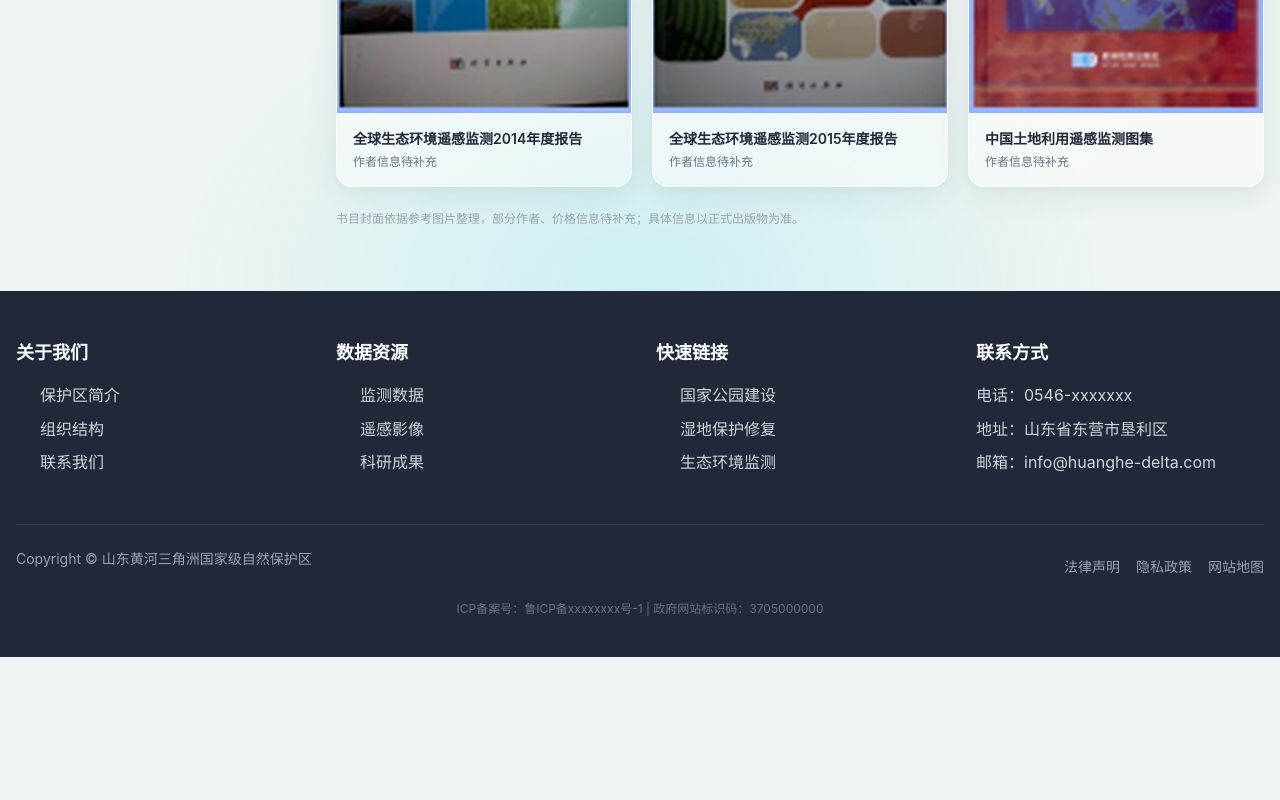
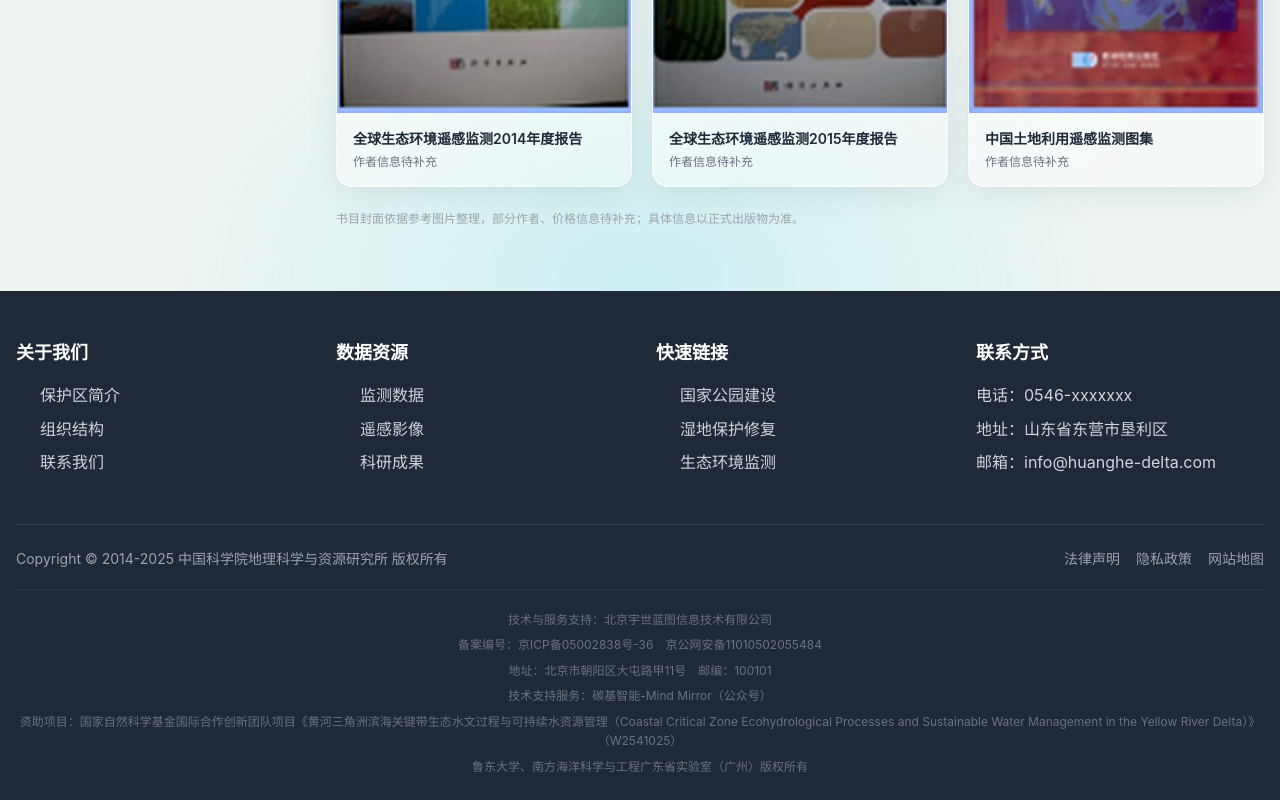
Before and after one commit to lupengguang/Yellow-River-Delta-Official-Website---Internship, a React (Vite) app in the folder UIUXPRO/: page /professional-books in a window 1280 px wide. Shown: the part 2882-3682 px from the top of the page. Before the commit the page ends 3539 px from the top, so only its background shows below. Built offline with nearby package versions, Linux system fonts and the light colour scheme; the HTML template or start-up script is replaced by a standard one.

Commit message:
feat: 全站底部新增机构版权、备案与资助信息

```diff
--- a/UIUXPRO/src/components/Footer.jsx
+++ b/UIUXPRO/src/components/Footer.jsx
@@ -49,7 +49,7 @@ function Footer() {
         <div className="border-t border-gray-700 pt-6">
           <div className="flex flex-col md:flex-row justify-between items-center">
             <div className="mb-4 md:mb-0">
-              <p className="text-gray-400 text-sm">Copyright © 山东黄河三角洲国家级自然保护区</p>
+              <p className="text-gray-400 text-sm mb-0">Copyright © 2014-2025 中国科学院地理科学与资源研究所 版权所有</p>
             </div>
             <div className="flex space-x-4">
               <Link to="/legal" className="text-gray-400 hover:text-white text-sm transition-colors duration-300">法律声明</Link>
@@ -57,8 +57,15 @@ function Footer() {
               <Link to="/" className="text-gray-400 hover:text-white text-sm transition-colors duration-300">网站地图</Link>
             </div>
           </div>
-          <div className="mt-4 text-center text-gray-500 text-xs">
-            <p>ICP备案号：鲁ICP备xxxxxxxx号-1 | 政府网站标识码：3705000000</p>
+          <div className="mt-5 border-t border-gray-700/60 pt-5 text-center text-gray-500 text-xs leading-relaxed space-y-1.5">
+            <p className="mb-0">技术与服务支持：北京宇世蓝图信息技术有限公司</p>
+            <p className="mb-0">备案编号：京ICP备05002838号-36　京公网安备11010502055484</p>
+            <p className="mb-0">地址：北京市朝阳区大屯路甲11号　邮编：100101</p>
+            <p className="mb-0">技术支持服务：碳基智能-Mind Mirror（公众号）</p>
+            <p className="mb-0">
+              资助项目：国家自然科学基金国际合作创新团队项目《黄河三角洲滨海关键带生态水文过程与可持续水资源管理（Coastal Critical Zone Ecohydrological Processes and Sustainable Water Management in the Yellow River Delta）》（W2541025）
+            </p>
+            <p className="mb-0">鲁东大学、南方海洋科学与工程广东省实验室（广州）版权所有</p>
           </div>
         </div>
       </div>
```
